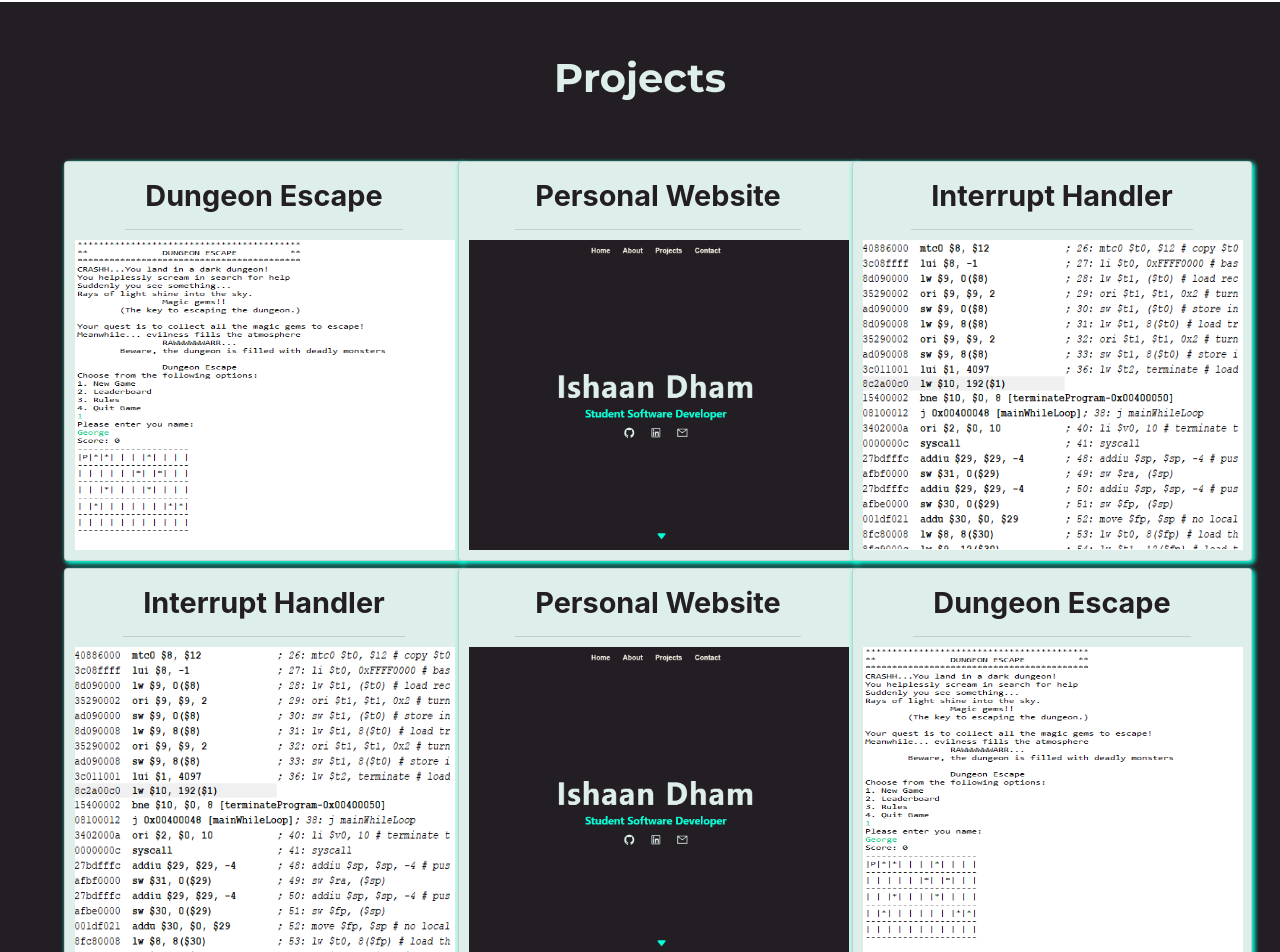
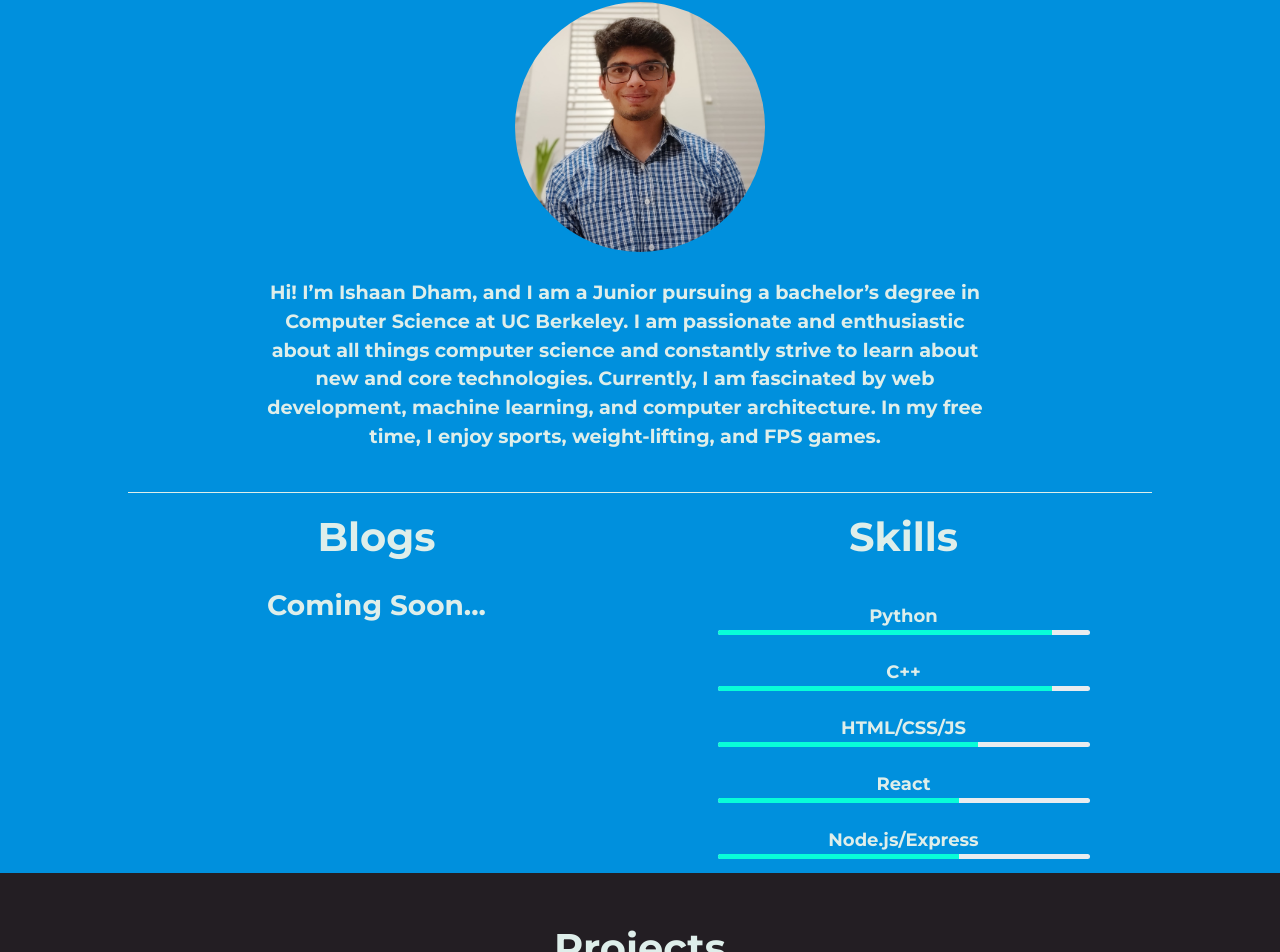
Before and after one commit to Ishaandham19/Personal-Website, a React (Create React App) app in the folder website-ui/: page / in a window 1280 px wide. Shown: the part 956-1908 px from the top of the page. Built offline with nearby package versions, Linux system fonts and the light colour scheme.

Commit message:
new i changes

```diff
--- a/website-ui/src/App.css
+++ b/website-ui/src/App.css
@@ -1,10 +1,11 @@
 @import url('https://fonts.googleapis.com/css2?family=Montserrat:wght@700&display=swap');
 
 .html{
-  font-family: 'Montserrat', sans-serif;
   scroll-behavior: smooth;
 }
-
+*{
+  font-family: 'Montserrat', sans-serif;
+}
 .cw {
   position: relative;
   z-index: -1;
@@ -35,7 +36,7 @@
 }
 
 #text{
-  font-size: 5em;
+  font-size: 4em;
   color: #DEEEEA;
   letter-spacing: 3px;
   font-weight: bold;
@@ -52,11 +53,6 @@
 #subText span:hover{
   color: #DEEEEA;
 }
-
-#text h3{
-  font-size: 1.5rem;
-}
-
 /*Navbar styling */
 #navbar{
   width: 100%;
@@ -86,9 +82,9 @@
 /* Arrow down styling */
 .arrow{
   position: absolute;
-  left:50%;
-  right:50%;
-  top:92%;
+  left: 50%;
+  top: 92%;
+  background-color: transparent;
 }
 
 .bounce {
@@ -108,7 +104,7 @@
 }
 
 .icons{
-  padding: 20px;
+  padding: 3%;
   color: #DEEEEA;
 }
 
@@ -129,44 +125,75 @@
 
 /* Skills page styling */
 .skillsPage{
-  position: relative;
   width: 100%;
   height: 100%;
   text-align: center;
   justify-content: center;
-  background-color: #231e23;
+  background-color: #0090dd;
+  overflow-x: hidden;
+}
+#imageRow{
+  text-align: center;
+  justify-content: center;
+}
+#headshot{
+  width: 250px;
+  height: 250px;
+}
+#aboutMePara{
+  text-align: center;
+  justify-content: center;
+  width: 100%;
+}
+#aboutMePara p{
+  width: 60%;
+  color: #DEEEEA;
+  padding: 2%;
+  font-size: larger;
+}
+.blogSec{
+  color: #DEEEEA;
 }
 
-.split{
-  width: 50%;
+.skillsProgressbar{
+  display: flex;
+  justify-content: center;
+  align-items: center;
 }
-.left-skillsPage{
+.progressBar{
   width: 100%;
-  height: 100%;
-  display: flex;
-  position: relative;
-  background-color: #231e23;
-  align-items: center;
-  justify-content: center;
-  padding: 2%;
-  border-right: 1px groove #08fdd8;
+  max-width: 25rem;
+  padding: 2px;
 }
-
-.right-skillsPage{
-  width: 100%;
-  height: 100%;
-  position: relative;
-  background-color: #231e23;
-  color:#DEEEEA;
-  padding: 2%;
+.progressBarTitle{
+  font-weight: 600;
+  font-size: large;
+  color: #DEEEEA;
 }
-
+.progressBarSingle{
+  padding: 12px;
+}
+#bar{
+  height: 5px;
+}
+/* this is a custom bootstrap class for progress-bar */
+.progress-bar {
+  background-color: #08fdd8 !important;
+  color: #DEEEEA;
+}
+.whiteLine{
+  width: 80%;
+  height: 1px;
+  border-width: 0;
+  color: #DEEEEA;
+  background-color: #DEEEEA;
+  margin: auto;
+}
 
 /* Sub Title styling */
 .subTitle{
   font-family: 'Montserrat', sans-serif;
 }
-
 .subTitle h1{
   font-size: 2.5rem;
   font-weight: 600;
@@ -177,94 +204,6 @@
   color: #08fdd8;
 }
 
-#cardElem{
-  align-self: center;
-  padding: 2%;
-  background-color: #231e23;
-  max-width: 30rem;
-  box-shadow: 3px 2px 4px 2px #08fdd8;
-  color: #DEEEEA;
-  text-align: center;
-}
-
-#cardElemBody{
-  font-size: 1.2rem;
-  font-weight: 500;
-  text-align: left;
-}
-
-.skillsProgressbar{
-  width: 100%;
-  height: 100%;
-  display: flex;
-  justify-content: center;
-  align-items: center;
-}
-
-.progressBar{
-  width:100%;
-  max-width: 25rem;
-  padding: 2px;
-}
-
-.progressBarTitle{
-  font-family: 'Segoe UI', Tahoma, Geneva, Verdana, sans-serif;
-  font-weight: 600;
-  font-size: large;
-}
-.progressBarSingle{
-  padding: 12px;
-}
-
-#bar{
-  height: 5px;
-}
-/* this is a custom bootstrap class for progress-bar */
-.progress-bar {
-  background-color: #08fdd8 !important;
-  color: #DEEEEA;
-}
-
-
-/*Education Page */
-#educationPage{
-  width: 100%;
-  height: 100%;
-  text-align: center;
-  justify-content: center;
-  background-color: #231e23;
-  padding: 2%;
-}
-.cardEd-container{
-  padding: 10px;
-  text-align: center;
-  justify-content: center;
-}
-
-#cardEd-body{
-  /* background-color: #231e23;  if want to change ed card color*/
-}
-.card{
-  margin-bottom: 20px;
-  box-shadow: 1px 1px 5px 1px #08fdd8;
-  font-size: large;
-  text-align: right;
-  font-size: 1.2rem;
-}
-.card-img{   /*custom bootstrap class*/
-  max-width: 400px;
-  height: 400px;
-  padding: 10px;
-  opacity: 0.5;
-}
-
-.dateTxt{
-  font-size: smaller
-}
-
-.card-text{
-}
-
 /* Projects Page*/
 .projectPage{
   width: 100%;
@@ -272,6 +211,11 @@
   text-align: center;
   justify-content: center;
   background-color: #231e23;
+  overflow-x: hidden;
+}
+#projectsContainer{
+  padding-right: 10%;
+  padding-left: 10%;
 }
 #projectRow{
   width: 100%;
@@ -283,7 +227,7 @@
   height: 400px;
   box-shadow: 2px 2px 4px 1px #08fdd8;
   margin: auto;
-  margin-bottom: 2%;
+  margin-bottom: 10%;
   background-color: #DEEEEA;
   align-self: center;
   overflow: hidden;
@@ -293,8 +237,8 @@
   transition: opacity 1000ms;
 }
 #projectCard:hover #projectImg{
-  opacity: 0.5;
-  transition: opacity 1000ms;
+  opacity: 0;
+  transition: opacity 200ms;
 }
 #projectCard:hover #projectTitle{
   opacity: 0;
@@ -324,6 +268,17 @@
   opacity: 0;
 }
 
+/* contact page*/
+.contactPage{
+  height: 100%;
+  width: 100%;
+  text-align: center;
+  justify-content: center;
+  background-color: #231e23;
+  color: #DEEEEA;
+  padding: 5%;
+}
+
 /* footer */
 .footer{
   color: #DEEEEA;
@@ -351,8 +306,18 @@
     padding: 10px;
     flex-direction: column;
   }
+  #headshot{
+    width: 150px;
+    height: 150px;
+  }
+  #aboutMePara p{
+    width: 80%;
+    text-align: center;
+    font-size: smaller;
+    text-align: left;
+  }
   .split{
-    width: 100%;
+    width: 80%;
   }
   .left-skillsPage{
     padding: 20px;
@@ -383,6 +348,9 @@
   }
 
   /*Project page styling*/
+  #projectsContainer{
+    padding: 0%;
+  }
   #projectCard{
     width: 300px;
     height: 300px;
@@ -392,3 +360,9 @@
     height: 300px;
   }
 }
+
+@media screen and (min-device-width: 1200px) and (max-device-width: 1500px) {
+ #projectsContainer{
+   padding: 0px;
+ }
+}
--- a/website-ui/src/App.js
+++ b/website-ui/src/App.js
@@ -4,6 +4,7 @@ import HomePage from './components/HomePage';
 import SkillsPage from './components/SkillsPage';
 import ProjectPage from './components/ProjectPage';
 import Footer from './components/Footer';
+import ContactPage from './components/ContactPage';
 
 
 function App() {
@@ -14,6 +15,7 @@ function App() {
       <HomePage></HomePage>
       <SkillsPage></SkillsPage>
       <ProjectPage></ProjectPage>
+      <ContactPage></ContactPage>
       <Footer></Footer>
     </div>
 
--- a/website-ui/src/components/Arrow.js
+++ b/website-ui/src/components/Arrow.js
@@ -1,11 +1,16 @@
 import React from 'react'
 import { CaretDownFill } from 'react-bootstrap-icons';
 
+function scrollTo(id){
+    document.querySelector(id).scrollIntoView({
+    behavior: 'smooth'
+})};
+
 export default function Arrow() {
     return (
-        <div className="arrow bounce">
+        <a className="arrow bounce" onClick={() => scrollTo('#about')}>
             <CaretDownFill color="#08fdd8" size={30}/>
-        </div>
+        </a>
 
     )
 }
--- /dev/null
+++ b/website-ui/src/components/BlogSection.js
@@ -0,0 +1,11 @@
+import React from 'react'
+
+function BlogSection() {
+    return (
+        <div className="blogSec">
+            <h3>Coming Soon...</h3>
+        </div>
+    )
+}
+
+export default BlogSection
--- a/website-ui/src/components/CardLPC.js
+++ b/website-ui/src/components/CardLPC.js
@@ -4,7 +4,7 @@ import LPCLogo from './images/LPCLogo.png'
 
 function CardEdLPC() {
     return (
-      <Card className="bg-dark text-white" id="cardEd-body">
+      <Card className id="cardEd-body">
       <Card.Img src={LPCLogo} alt="Card image" />
         <Card.ImgOverlay>
           <Card.Title><b>Las Positas College </b><span className='dateTxt'> 2019 - 2021</span></Card.Title>
--- /dev/null
+++ b/website-ui/src/components/ContactPage.js
@@ -0,0 +1,16 @@
+import React from 'react'
+import HomeIcons from './HomeIcons'
+import SubTitle from './SubTitle'
+
+function ContactPage() {
+    return (
+        <div className="contactPage" id="contact">
+            <SubTitle title="Contact Me"></SubTitle>
+            <h3>I would love to get in touch with you!</h3>
+            <h4>Feel free to email me or find me on ...</h4>
+            <HomeIcons></HomeIcons>
+        </div>
+    )
+}
+
+export default ContactPage
--- a/website-ui/src/components/ProjectPage.js
+++ b/website-ui/src/components/ProjectPage.js
@@ -38,24 +38,24 @@ function ProjectPage() {
     return (
         <div className='projectPage' id="projects">
             <SubTitle title='Projects'></SubTitle>
-            <Container fluid style={{padding:'5%', paddingTop:'0'}}>
+            <Container fluid id='projectsContainer'>
             <Row id='projectsRow'>
-                <Col xl={4} md={6}>
+                <Col xl={4} lg={6}>
                     <ProjectCard project = {projects.project1}></ProjectCard>
                 </Col>
-                <Col xl={4} md={6}>
+                <Col xl={4} lg={6}>
                     <ProjectCard project = {projects.project2}></ProjectCard>
                 </Col>
-                <Col xl={4} md={6}>
+                <Col xl={4} lg={6}>
                     <ProjectCard project = {projects.project3}></ProjectCard>
                 </Col>
-                <Col xl={4} md={6}>
+                <Col xl={4} lg={6}>
                     <ProjectCard project = {projects.project3}></ProjectCard>
                 </Col>
-                <Col xl={4} md={6}>
+                <Col xl={4} lg={6}>
                     <ProjectCard project = {projects.project2}></ProjectCard>
                 </Col>
-                <Col xl={4} md={6}>
+                <Col xl={4} lg={6}>
                     <ProjectCard project = {projects.project1}></ProjectCard>
                 </Col>
             </Row>
--- a/website-ui/src/components/SkillsPage.js
+++ b/website-ui/src/components/SkillsPage.js
@@ -1,21 +1,41 @@
 import React from 'react'
 import SubTitle from './SubTitle'
-import CardElem from './CardElem'
-import ProgressBarElem from '../ProgressBarElem'
+import Image from 'react-bootstrap/Image'
+import Headshot from './images/Headshot2.jpg'
+import { Row, Col, Container, ProgressBar} from 'react-bootstrap'
+import ProgressBarElem from './ProgressBarElem'
+import BlogSection from './BlogSection'
+
 
 function SkillsPage() {
-    const aboutMeText = "Hello! My name is Ishaan Dham, and I am currently a Junior at UC Berkeley. "
-                      +  "I am a passionate and enthusiastic Computer Science student, and love to work with new technologies. "
-                      + "Currently, I am really interested in computer architecture, web development, and machine learning. "
-                      + "I am also learning more about cryptocurrencies as I find the technology used in blockchains fascinating. "
-                      + "Other than that I enjoy sports, gyming, and FPS games. "
-                      + "Feel free to contact me through mail or social media!"
+    const aboutMeText =  "Hi! I’m Ishaan Dham, and I am a Junior pursuing a bachelor’s degree in Computer Science at UC Berkeley. \
+    I am passionate and enthusiastic about all things computer science and constantly strive to learn about new and core technologies. \
+    Currently, I am fascinated by web development, machine learning, and computer architecture. \
+    In my free time, I enjoy sports, weight-lifting, and FPS games."
 
 
     return (
         <div className="skillsPage" id="about">
-            <SubTitle title="About Me"></SubTitle>
-
+                <SubTitle title="About Me"></SubTitle>
+                <Row id="imageRow">
+                    <Image id="headshot" src={Headshot} roundedCircle />
+                </Row>
+                <Row id="aboutMePara">
+                    <p>
+                        {aboutMeText}
+                    </p>
+                </Row>
+                <hr className="whiteLine"></hr>
+                <Row style={{paddingLeft: '10%', paddingRight: '10%'}}>
+                    <Col className="skillCol" m={6}>
+                        <SubTitle title="Blogs"></SubTitle>
+                        <BlogSection></BlogSection>
+                    </Col>
+                    <Col className="skillCol" m={6}>
+                        <SubTitle title="Skills"></SubTitle>
+                        <ProgressBarElem></ProgressBarElem>
+                    </Col>
+                </Row>
         </div>
     )
     // return (
--- a/website-ui/src/index.js
+++ b/website-ui/src/index.js
@@ -1,7 +1,6 @@
 import React from 'react';
 import ReactDOM from 'react-dom';
 import App from './App'
-
 
 ReactDOM.render(
   <React.StrictMode>
```
Also changed, not shown: website-ui/src/components/ProgressBarElem.js (renamed from website-ui/src/ProgressBarElem.js), website-ui/src/components/images/Headshot.jpg (added), website-ui/src/components/images/Headshot2.jpg (added).
